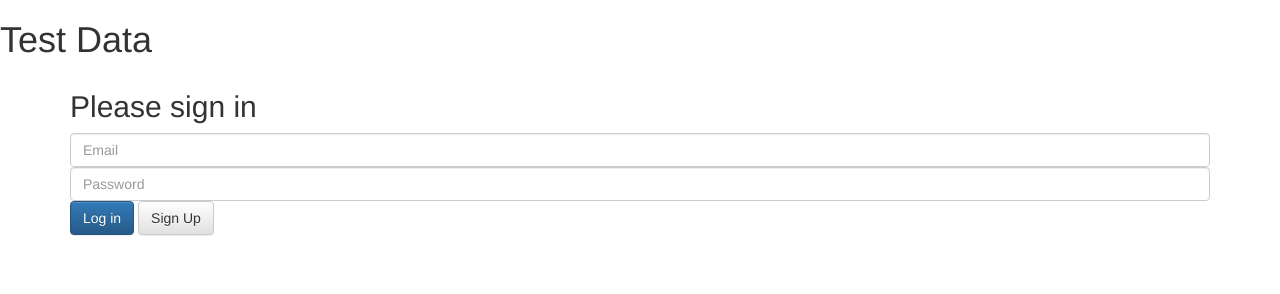
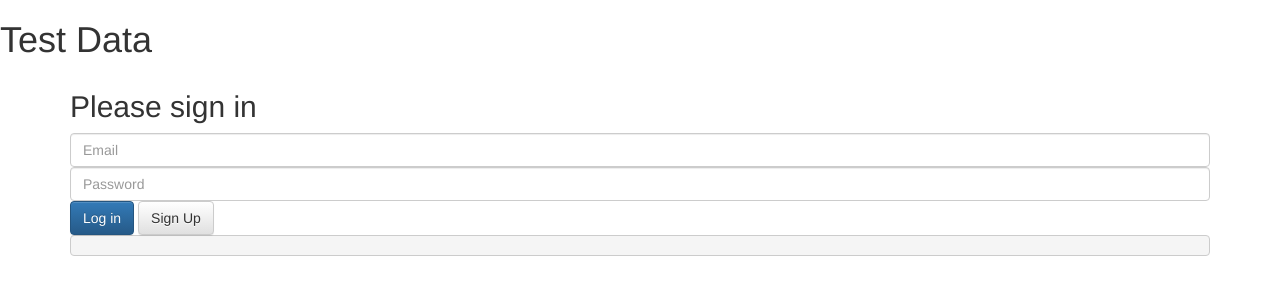
Before and after one commit to Eviper01/Firebase_test, a plain HTML site: page index.html in a window 1280 px wide. Drawn offline with nearby package versions, Linux system fonts and the light colour scheme; no server answers.

Commit message:
coolbeans

```diff
--- a/index.html
+++ b/index.html
@@ -71,13 +71,16 @@
 
 
 
-<p id="data"></p>
-
+<div class="container">
+    <pre id="data"></pre>
+    </div>
 
 <script>
+//Reading data from database to webpage
+
 var element = document.getElementById("data");
 refBase = database.ref().child('object');
-refBase.on('value' , snap => element.innerText = snap.val());
+refBase.on('value' , snap => element.innerText = JSON.stringify(snap.val(),null,3));
 </script>
 
 
@@ -96,6 +99,7 @@ console.log("sucess");
 const email = txtEmail.value;
 const pass = txtPassword.value;
 const promise = firebase.auth().signInWithEmailAndPassword(email,pass);
+console.log(promise.uid);
 promise.catch(e => console.log(e.message));
 });
 
@@ -118,7 +122,7 @@ firebase.auth().onAuthStateChanged(firebaseUser => {
     console.log(firebaseUser);
     btnLogout.classList.remove('hide');
   } else {
-    console.log("LoggedOut");
+    console.log("Logged Out");
    btnLogout.classList.add('hide');
   }
 })
```
